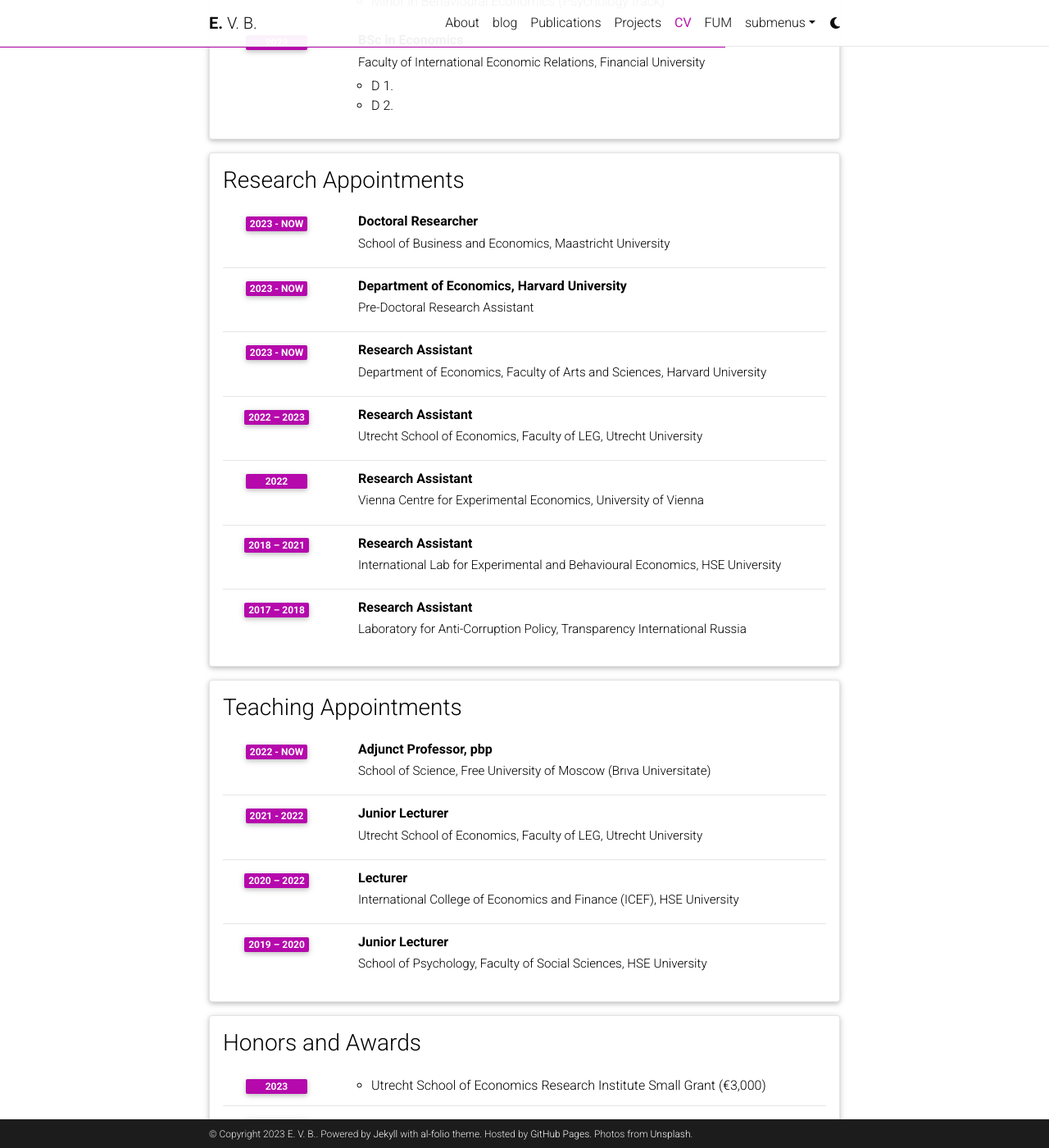
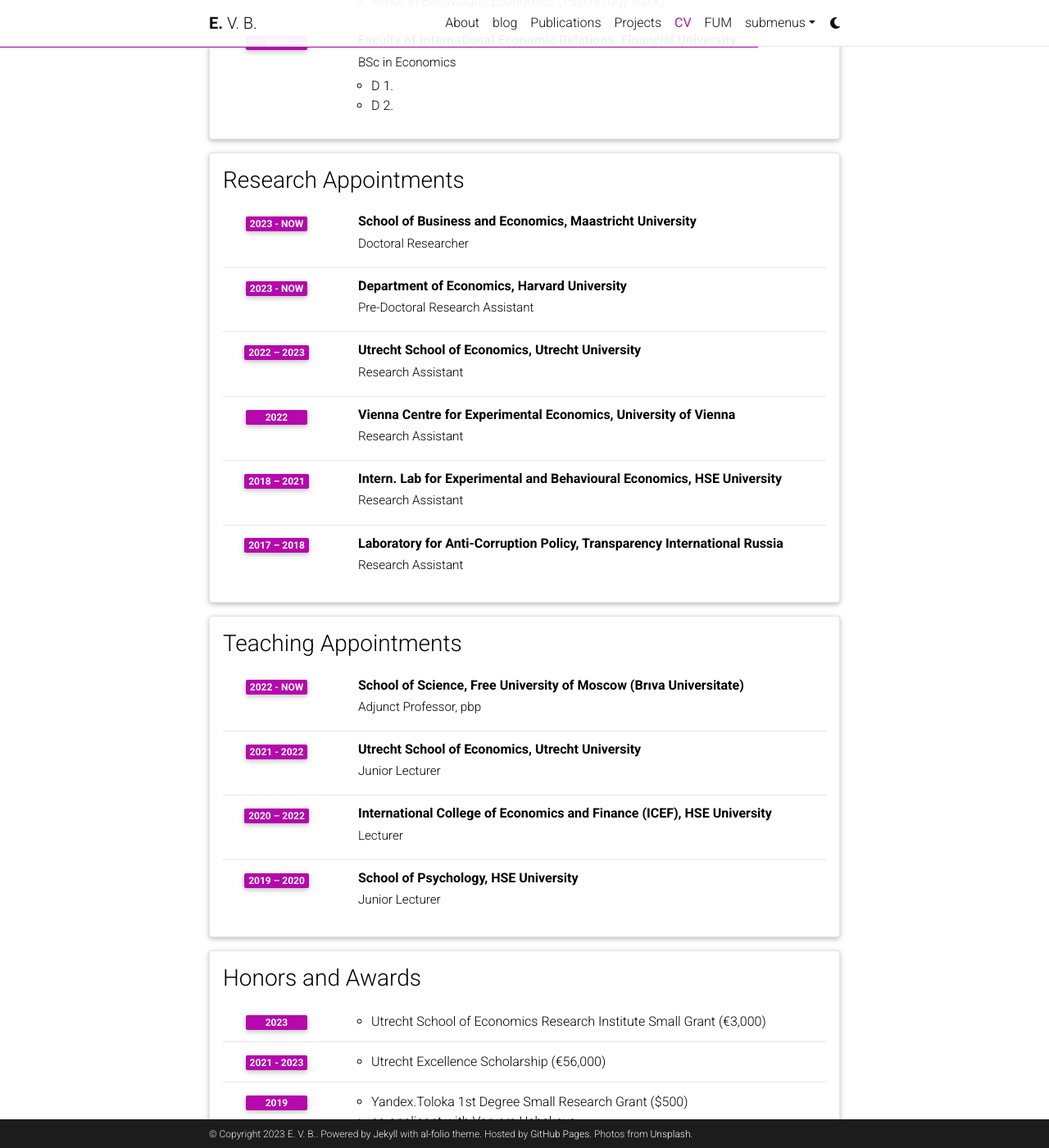
Before and after one commit to egorbronnikov/egorbronnikov.github.io, a Jekyll site: the page built from _pages/cv.md, in a window 1280 px wide and 1400 px high, scrolled down 1263 px. Shown: the whole window at 82% size. Built offline with Jekyll 4.4.1, drawn with Linux system fonts in a browser that asks for light colours; comment, search, counter and statistics services are not loaded; a style sheet for code colours, icons or effects is not loaded; some of the changed text lies outside the part shown.

Commit message:
Update cv.yml

```diff
--- a/_data/cv.yml
+++ b/_data/cv.yml
@@ -22,8 +22,8 @@
 - title: Education
   type: time_table
   contents:
-    - title: PhD in (Behavioural) Microeconomics
-      institution: Maastricht University
+    - title: School of Business and Economics, Maastricht University
+      institution: PhD in (Behavioural) Microeconomics
       year: 2023 - now
       description:
         - Description 1.
@@ -32,24 +32,24 @@
           contents:
             - Sub-description 1.
             - Sub-description 2.
-    - title: MRes in Economics (Expected)
-      institution: Utrecht School of Economics, Utrecht University
+    - title: Utrecht School of Economics, Utrecht University
+      institution: MRes in Economics (Expected)
       year: 2023
       description:
         - D 1.
         - D 2.
-    - title: Visiting MRes Student
-      institution: Tilburg School of Economics and Management, Tilburg University
+    - title: Tilburg School of Economics and Management, Tilburg University
+      institution: Visiting MRes Student
       year: 2023, Spring
       description:
         - Minor in Behavioural Economics (Economics track)
-    - title: Visiting MRes Student
-      institution: Tilburg School of Social and Behavioral Sciences, Tilburg University
+    - title: Tilburg School of Social and Behavioral Sciences, Tilburg University
+      institution: Visiting MRes Student
       year: 2023, fall
       description:
         - Minor in Behavioural Economics (Psychology track)
-    - title: BSc in Economics
-      institution: Faculty of International Economic Relations, Financial University
+    - title: Faculty of International Economic Relations, Financial University
+      institution: BSc in Economics
       year: 2023
       description:
         - D 1.
@@ -58,45 +58,41 @@
 - title: Research Appointments
   type: time_table
   contents:
-    - title: Doctoral Researcher
-      institution: School of Business and Economics, Maastricht University
+    - title: School of Business and Economics, Maastricht University
+      institution: Doctoral Researcher
       year: 2023 - now
     - title: Department of Economics, Harvard University
       institution: Pre-Doctoral Research Assistant
       year: 2023 - now
-    - title: Research Assistant
-      institution: Department of Economics, Faculty of Arts and Sciences, Harvard University
-      year: 2023 - now
-      year: 2023 - now
-    - title: Research Assistant
-      institution: Utrecht School of Economics, Faculty of LEG, Utrecht University
+    - title: Utrecht School of Economics, Utrecht University
+      institution: Research Assistant
       year: 2022 – 2023
       description:
-    - title: Research Assistant
-      institution: Vienna Centre for Experimental Economics, University of Vienna
+    - title: Vienna Centre for Experimental Economics, University of Vienna
+      institution: Research Assistant
       year: 2022
-    - title: Research Assistant
-      institution: International Lab for Experimental and Behavioural Economics, HSE University
+    - title: Intern. Lab for Experimental and Behavioural Economics, HSE University
+      institution: Research Assistant
       year: 2018 – 2021
-    - title: Research Assistant
-      institution: Laboratory for Anti-Corruption Policy, Transparency International Russia
+    - title: Laboratory for Anti-Corruption Policy, Transparency International Russia
+      institution: Research Assistant
       year: 2017 – 2018
 
 - title: Teaching Appointments
   type: time_table
   contents:
-    - title: Adjunct Professor, pbp
-      institution: School of Science, Free University of Moscow (Brıva Universitate)
+    - title: School of Science, Free University of Moscow (Brıva Universitate)
+      institution: Adjunct Professor, pbp
       year: 2022 - now
-    - title: Junior Lecturer
-      institution: Utrecht School of Economics, Faculty of LEG, Utrecht University
+    - title: Utrecht School of Economics, Utrecht University
+      institution: Junior Lecturer
       year: 2021 - 2022
-    - title: Lecturer
-      institution: International College of Economics and Finance (ICEF), HSE University
+    - title: International College of Economics and Finance (ICEF), HSE University
+      institution: Lecturer
       year: 2020 – 2022
       description:
-    - title: Junior Lecturer
-      institution: School of Psychology, Faculty of Social Sciences, HSE University
+    - title: School of Psychology, HSE University
+      institution: Junior Lecturer
       year: 2019 – 2020
 
 - title: Honors and Awards
```
